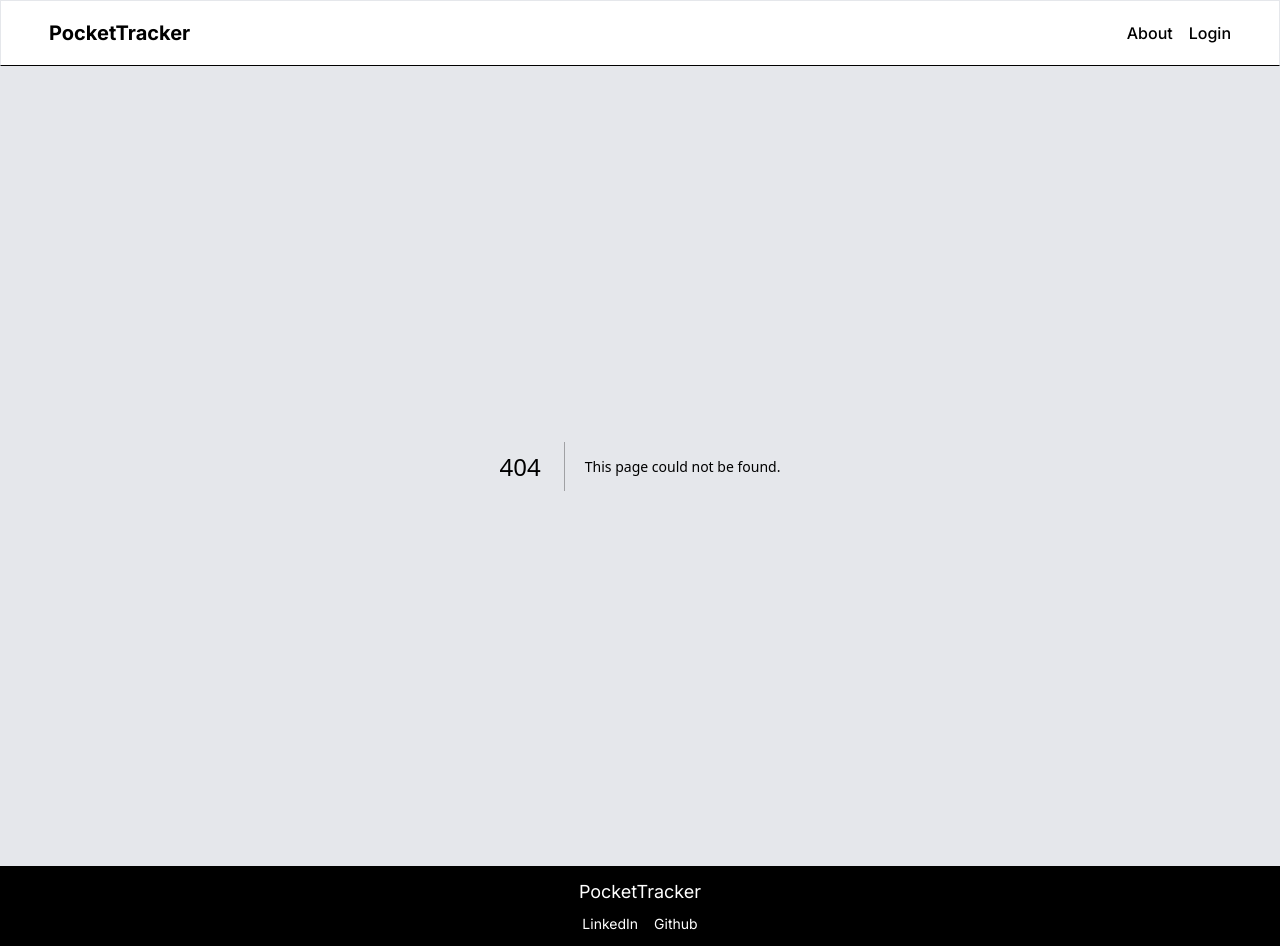
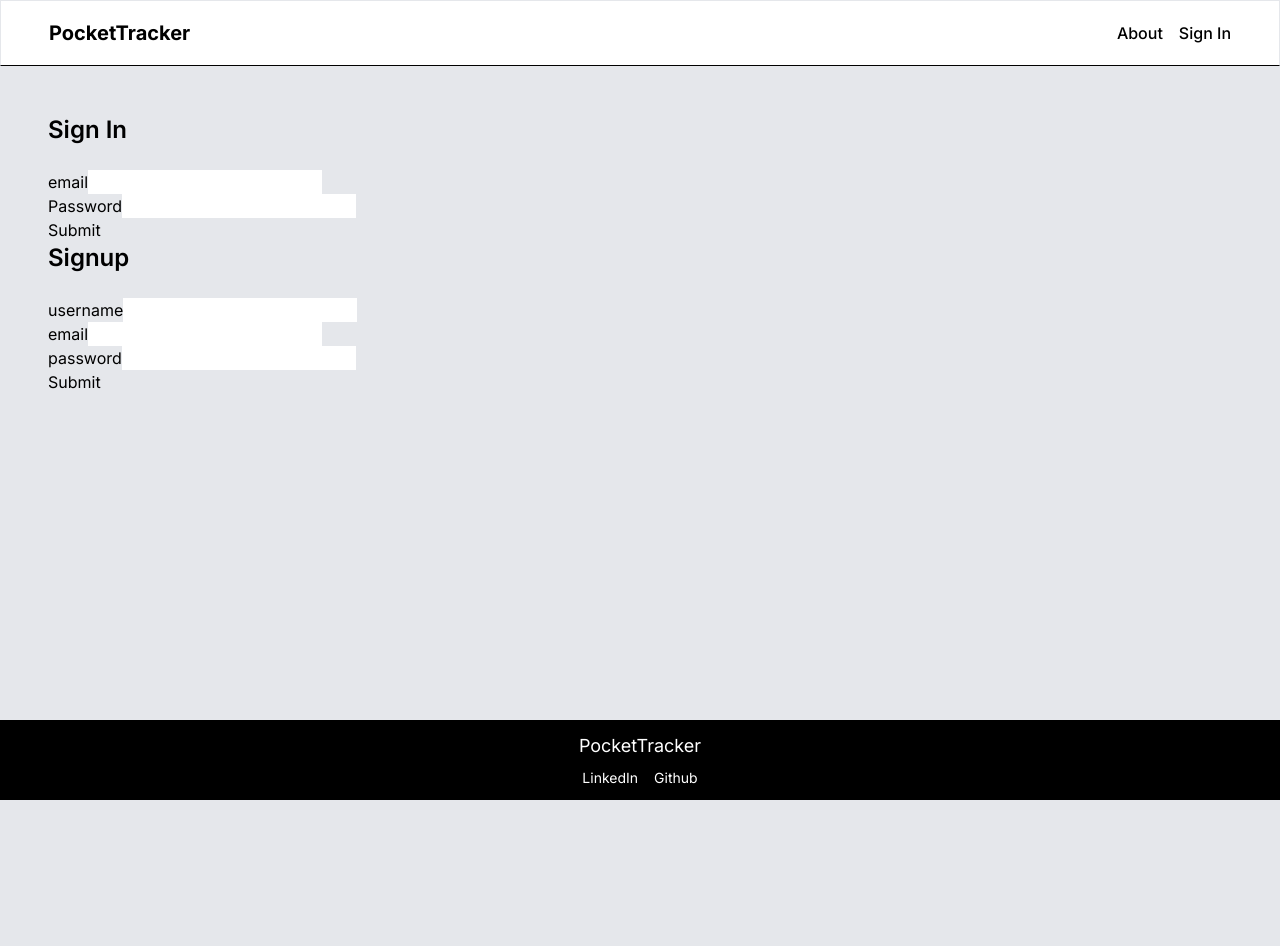
Before and after one commit to rene-ruiz/handheld-tracker-next, a Next.js app: page /signin in a window 1280 px wide. Before the commit this address had no page. After the commit the page ends 800 px from the top, so only its background shows below. Built offline with nearby package versions, Linux system fonts and the light colour scheme.

Commit message:
Added login page skeleton, renamed principal components

```diff
--- a/src/app/about/page.tsx
+++ b/src/app/about/page.tsx
@@ -1,9 +1,9 @@
-import AboutContent from "@/components/contentAbout";
+import ContentAbout from "@/components/contentAbout";
 import GlobalContainer from "@/components/globalContainer";
 import Title from "@/components/titles";
 
 const page = () => {
-  return <AboutContent />;
+  return <ContentAbout />;
 };
 
 export default page;
--- a/src/app/page.tsx
+++ b/src/app/page.tsx
@@ -1,7 +1,7 @@
-import HomeContent from "@/components/contentHome";
+import ContentHome from "@/components/contentHome";
 
 const Page = async () => {
-  return <HomeContent />;
+  return <ContentHome />;
 };
 
 export default Page;
--- /dev/null
+++ b/src/app/signin/page.tsx
@@ -0,0 +1,7 @@
+import ContentSignIn from "@/components/contentSignIn";
+
+const page = () => {
+  return <ContentSignIn />;
+};
+
+export default page;
--- a/src/components/contentAbout.tsx
+++ b/src/components/contentAbout.tsx
@@ -1,7 +1,7 @@
 import GlobalContainer from "./globalContainer";
 import Title from "./titles";
 
-const AboutContent = () => {
+const ContentAbout = () => {
   return (
     <GlobalContainer>
       <main className="py-12">
@@ -64,4 +64,4 @@ const AboutContent = () => {
   );
 };
 
-export default AboutContent;
+export default ContentAbout;
--- a/src/components/contentHome.tsx
+++ b/src/components/contentHome.tsx
@@ -1,9 +1,9 @@
 import CardHandHeld, { HandHeld } from "@/components/cardHandHeld";
-import { useQuery } from "@/hooks/useApiActions";
 import Title from "./titles";
 import GlobalContainer from "./globalContainer";
+import { useQuery } from "@/hooks/useQuery";
 
-const HomeContent = async () => {
+const ContentHome = async () => {
   const handHeldList: HandHeld[] = await useQuery();
   return (
     <GlobalContainer>
@@ -21,4 +21,4 @@ const HomeContent = async () => {
   );
 };
 
-export default HomeContent;
+export default ContentHome;
--- /dev/null
+++ b/src/components/contentSignIn.tsx
@@ -0,0 +1,54 @@
+"use client";
+import Title from "./titles";
+import GlobalContainer from "./globalContainer";
+import { FC } from "react";
+import { signIn, signUp } from "@/services/authService";
+
+const ContentSignIn: FC = () => {
+  const handleSignup = () => {
+    signUp({}).then(() => {});
+  };
+  const handleSignIn = () => {
+    signIn({}).then(() => {});
+  };
+  return (
+    <GlobalContainer>
+      <main className="items-center md:items-stretch flex flex-col py-12">
+        <Title>Sign In</Title>
+        <section>
+          <div>
+            <span>email</span>
+            <input type="text" />
+          </div>
+          <div>
+            <span>Password</span>
+            <input type="password" />
+          </div>
+          <div>
+            <button onClick={handleSignIn}>Submit</button>
+          </div>
+        </section>
+        <Title>Signup</Title>
+        <section>
+          <div>
+            <span>username</span>
+            <input type="text" />
+          </div>
+          <div>
+            <span>email</span>
+            <input type="text" />
+          </div>
+          <div>
+            <span>password</span>
+            <input type="password" />
+          </div>
+          <div>
+            <button onClick={handleSignup}>Submit</button>
+          </div>
+        </section>
+      </main>
+    </GlobalContainer>
+  );
+};
+
+export default ContentSignIn;
--- a/src/components/navbar.tsx
+++ b/src/components/navbar.tsx
@@ -14,7 +14,9 @@ const Navbar = () => {
             <Link href={"/about"}>
               <button>About</button>
             </Link>
-            <button>Login</button>
+            <Link href={"/signin"}>
+              <button>Sign In</button>
+            </Link>
           </div>
         </div>
       </GlobalContainer>
```
